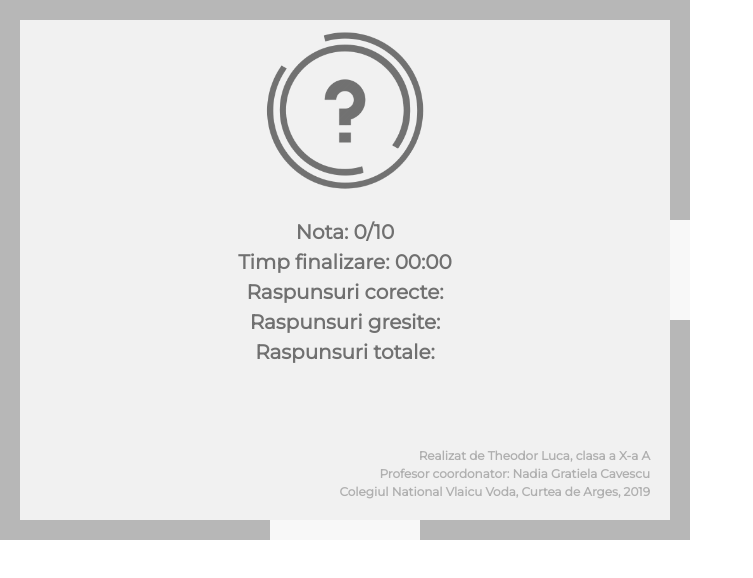
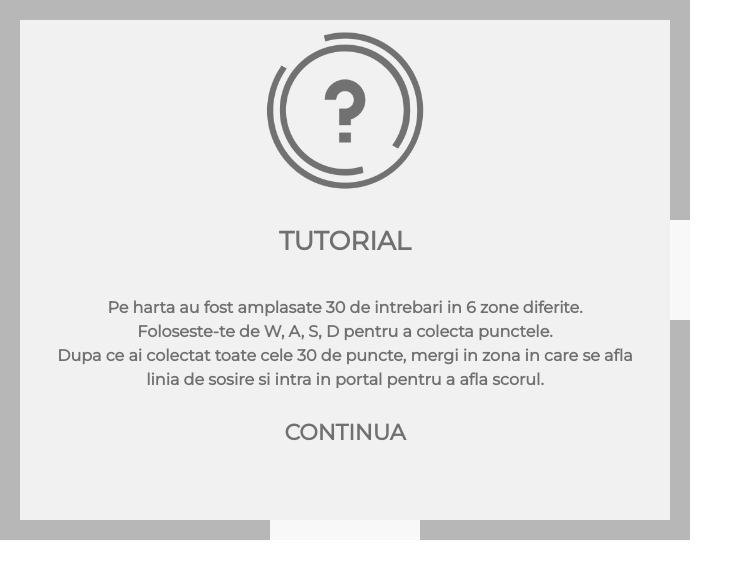
Before and after one commit to baueer/app_economie, a plain HTML site: page index.html in a window 1280 px wide. Shown: the whole page, without its empty margins (0-753 px from the left). Drawn offline with Linux system fonts and the light colour scheme.

Commit message:
version 1.0

```diff
--- a/index.html
+++ b/index.html
@@ -87,7 +87,7 @@
             </div>
         </div>
 
-        <div class="tab" id="results-tab" style="display: block">
+        <div class="tab" id="results-tab">
             <div class="row">
                 <div class="col-md-4"></div>
                 <div class="col-md-4">
```
